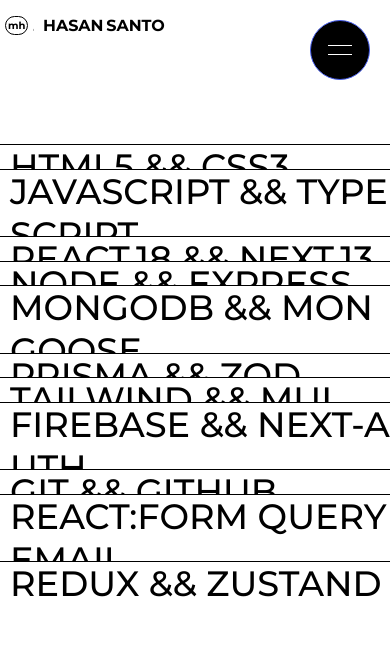
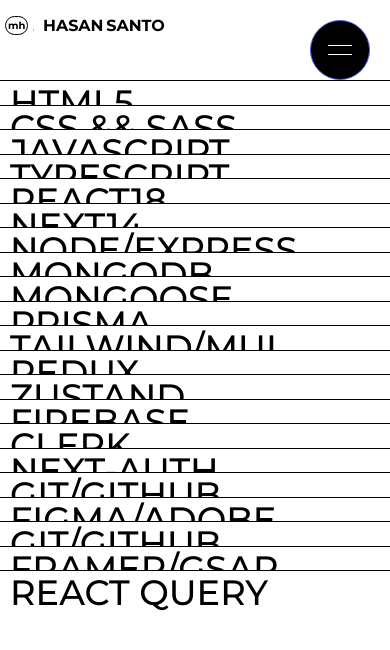
Before and after one commit to mhsanto/portfolio-next-14, a Next.js app: page /skills in a window 390 px wide. Shown: the top 650 px of the page. Built offline with nearby package versions, Linux system fonts and the light colour scheme.

Commit message:
Fix styling issues in Skills component

```diff
--- a/app/skills/datas.js
+++ b/app/skills/datas.js
@@ -12,6 +12,13 @@
       background: " rgb(240,220,78)",
       background:
         "linear-gradient(90deg, rgba(240,220,78,1) 12%, rgba(45,121,199,1) 100%)",
+    },
+    {
+      title: "FIGMA && ILLUSTRATOR",
+      color: "#f0dc4e",
+      background: " rgb(240,220,78)",
+      background:
+        "linear-gradient(50deg, rgba(20,220,78,1) 12%, rgba(40,151,199,1) 100%)",
     },
     {
       title: "REACT.18 && NEXT.13",
@@ -53,6 +60,13 @@
       title: "REDUX && ZUSTAND",
       color: "gray",
     },
+    {
+      title: "FIGMA && ILLUSTRATOR",
+      color: "#f0dc4e",
+      background: " rgb(240,220,78)",
+      background:
+        "linear-gradient(50deg, rgba(20,220,78,1) 12%, rgba(40,151,199,1) 100%)",
+    },
   ];
  export const mobileProjects = [
     {
@@ -81,7 +95,7 @@
       color: "#56A444",
     },
     {
-      title: "React",
+      title: "React18",
       color: "#4682B4",
     },
     {
--- a/app/skills/page.jsx
+++ b/app/skills/page.jsx
@@ -2,29 +2,29 @@
 import FramerAnimation from "@/components/FramerAnimation";
 import styles from "./styles.module.scss";
 import gsap from "gsap";
-import { useEffect, useRef } from "react";
+import { useEffect, useRef, useState } from "react";
 import useDevicewidth from "../../hooks/useDevicewidth";
 import { projects, mobileProjects } from "./datas";
 
 const words = ["MY SKILLS"];
 
 export default function Skills() {
+  const [width, setWidth] = useState(window.innerWidth);
   const elementRefs = useRef([]);
   const isMobileWidth = useDevicewidth(480);
   const manageMouseEnter = (e, index) => {
-    const topValue = isMobileWidth ? "-5vw" : "-2vw";
+    const topValue = isMobileWidth ? "-2vw" : "-5vw";
     gsap.to(e.target, {
       top: topValue,
       backgroundColor: isMobileWidth
-        ? mobileProjects[index].color
-        : projects[index].color,
+        ? projects[index].color
+        : mobileProjects[index].color,
       background: isMobileWidth
-        ? mobileProjects[index].background
-        : projects[index].background,
+        ? projects[index].background
+        : mobileProjects[index].background,
       duration: 0.3,
     });
   };
-
   const manageMouseLeave = (e, index) => {
     gsap.to(e.target, {
       top: "0",
@@ -47,7 +47,7 @@
       // Rerun the animation with the updated top value when the window is resized
       elementRefs.current.forEach((el, index) => {
         if (el) {
-          const topValue = isMobileWidth ? "-5vw" : "-2vw";
+          const topValue = isMobileWidth ? "-2vw" : "-5vw";
           gsap.to(el, {
             top: topValue,
             duration: 0.3,
@@ -55,7 +55,6 @@
         }
       });
     };
-
     // Attach the event listener
     if (typeof window !== "undefined") {
       // Add an event listener for window resize
@@ -67,13 +66,14 @@
       };
     }
   }, []);
+
   return (
     <>
       <FramerAnimation words={words} />
 
       <div className={styles.container}>
         <div className={styles.projectContainer}>
-          {isMobileWidth
+          {!isMobileWidth
             ? mobileProjects.map((project, index) => {
                 return (
                   <div
--- a/app/skills/styles.module.scss
+++ b/app/skills/styles.module.scss
@@ -6,11 +6,11 @@
   align-items: center;
   @media (max-width: 480px) {
     align-items: normal;
-    padding-top: 6rem;
+    padding-top: 2rem;
   }
   @media (max-width: 360px) {
     align-items: normal;
-    padding-top: 4rem;
+    padding-top: 1rem;
   }
 }
 
```
